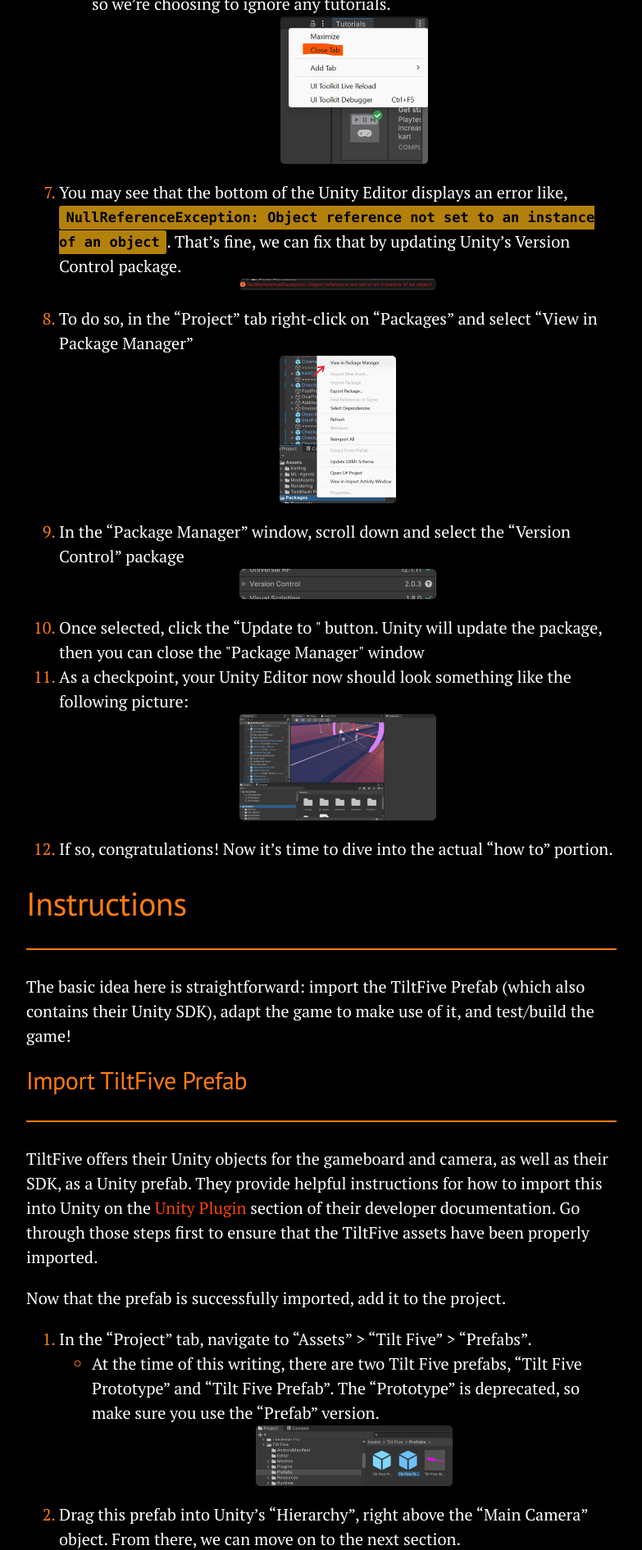
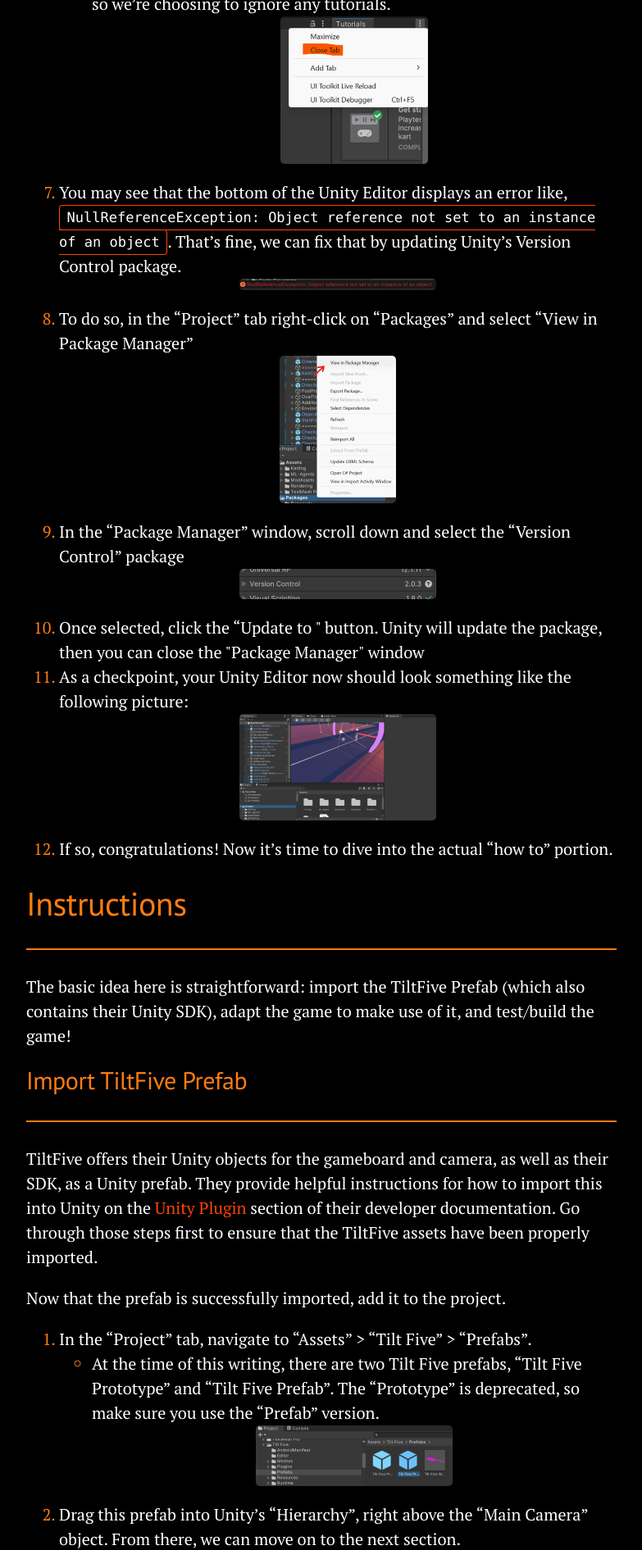
Before and after one commit to seii/seii.github.io, a Jekyll site: the page built from _posts/2023-05-10-adding-T5-to-Unity-sample.md, in a window 1280 px wide. Shown: the part 2676-4567 px from the top of the page at 82% size, without its empty margins (248-1031 px from the left). Built offline with Jekyll 4.4.1, drawn with Linux system fonts in a browser that asks for light colours; comment, search, counter and statistics services are not loaded.

Commit message:
Tweak CSS for 'pre' and 'code' tags

```diff
--- a/public/css/override.css
+++ b/public/css/override.css
@@ -54,15 +54,21 @@
 }
 
 code {
-  color: #000;
+  color: #fff;
   /*background-color: rgba(255,124,17,.7);*/
-  background-color: rgba(255,184,17,.7);
-  font-weight: bold;
+  /*background-color: rgba(255,184,17,.7);*/
+  background-color: black;
+  border: 1px solid #ff4500;
+  border-radius: 4px;
 }
 
 pre {
 	background: black;
 	border: 2px solid #ff4500;
+}
+
+pre code {
+	border: none;
 }
 
 hr {
```
